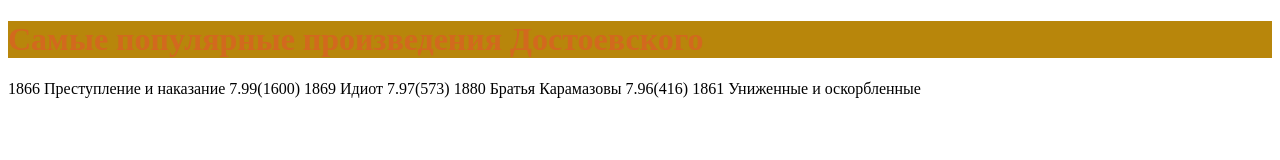
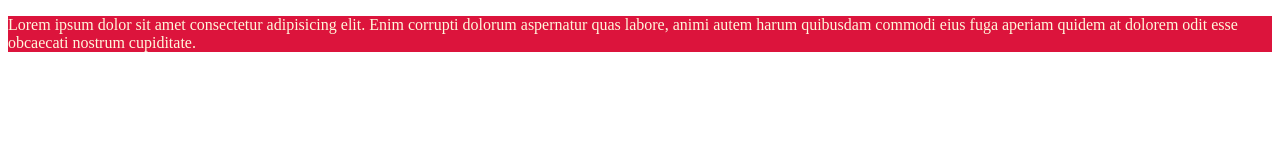
Before and after one commit to NazikAskhatova/css-hw, a plain HTML site: page index.html in a window 1280 px wide. Drawn offline with Linux system fonts and the light colour scheme.

Commit message:
<p> was added

```diff
--- a/index.html
+++ b/index.html
@@ -10,13 +10,8 @@
 </head>
 
 <body>
-<h1>Самые популярные произведения Достоевского</h1>
-
-<h2></h2>
-1866	Преступление и наказание	7.99(1600)
-1869	Идиот	7.97(573)
-1880	Братья Карамазовы	7.96(416)
-1861	Униженные и оскорбленные
+    <p id="example-1">Lorem ipsum dolor sit amet consectetur adipisicing elit. Enim corrupti dolorum aspernatur quas labore, animi
+        autem harum quibusdam commodi eius fuga aperiam quidem at dolorem odit esse obcaecati nostrum cupiditate.</p>
 </body>
 
 </html>
--- a/style.css
+++ b/style.css
@@ -1,4 +1,4 @@
-h1 {
-color: chocolate;
-background-color: darkgoldenrod;
+#example-1 {
+    color: cornsilk;
+    background-color: crimson;
 }
```
